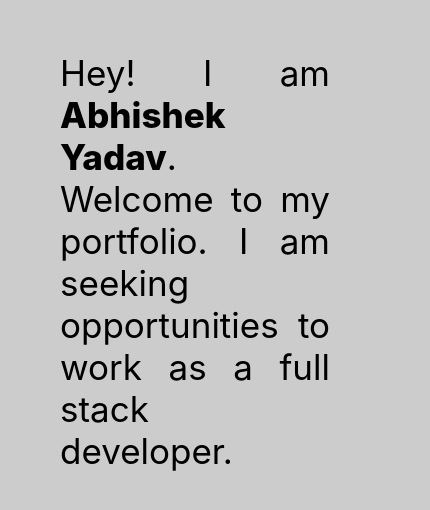
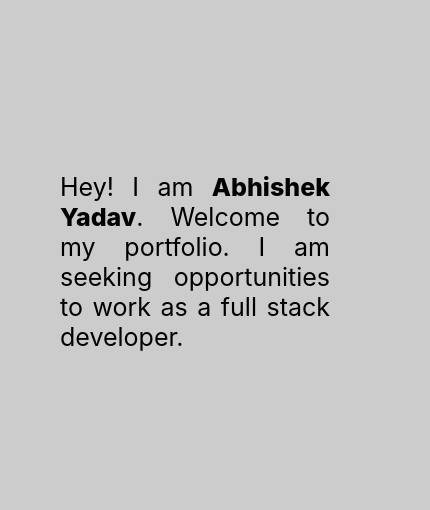
Before and after one commit to Rashiv-16/landing-pages, a website: page 03/03.html in a window 390 px wide. Shown: the part 1848-2358 px from the top of the page, 430 px wide, since content can reach past the window. Drawn offline with Linux system fonts and the light colour scheme.

Commit message:
fixes media queries

```diff
--- a/03/03.css
+++ b/03/03.css
@@ -138,6 +138,7 @@ a:link, a:visited {
     display: flex;
     align-items: center;
     justify-content: center;
+    border: 1px solid red;
 }
 
 .skills {
@@ -170,7 +171,7 @@ a:link, a:visited {
     box-shadow: none;
 }
 
-@media screen and (max-width: 700px) {
+@media screen and (max-width: 800px) {
     .sun-moon {
         width: fit-content;
 
@@ -194,6 +195,11 @@ a:link, a:visited {
         writing-mode: horizontal-tb;
     }
 
+    .skill-content, .about-content, .contact-content {
+        width: 100%;
+        height: 100%;
+    }
+
     .logo {
         width: 400px;
     }
@@ -214,3 +220,15 @@ a:link, a:visited {
     }
 
 }
+
+@media screen and (max-width: 800px) {
+    .logo, .contacts, .skills {
+        width: 350px;
+    }
+
+    .about-p {
+        font-size: 25px;
+        padding: 50px;
+        text-align: justify;
+    }
+}
```
